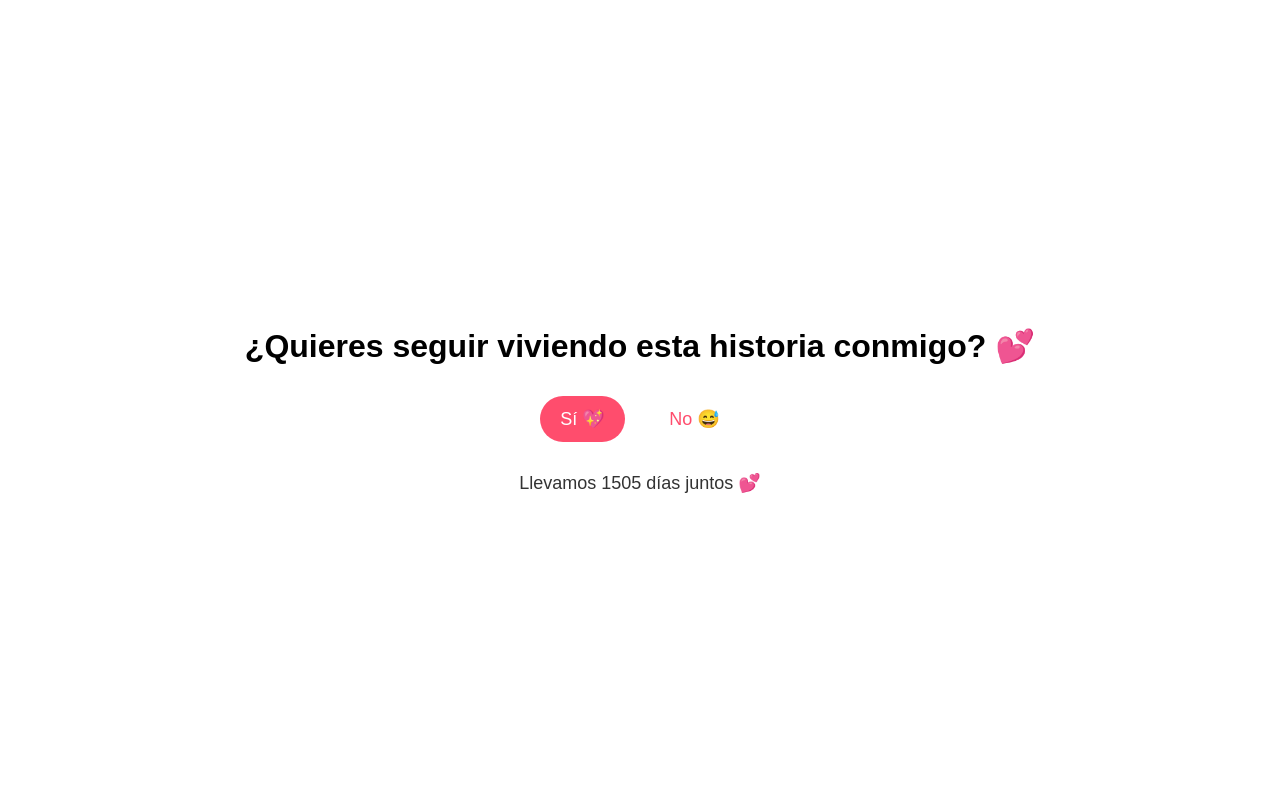
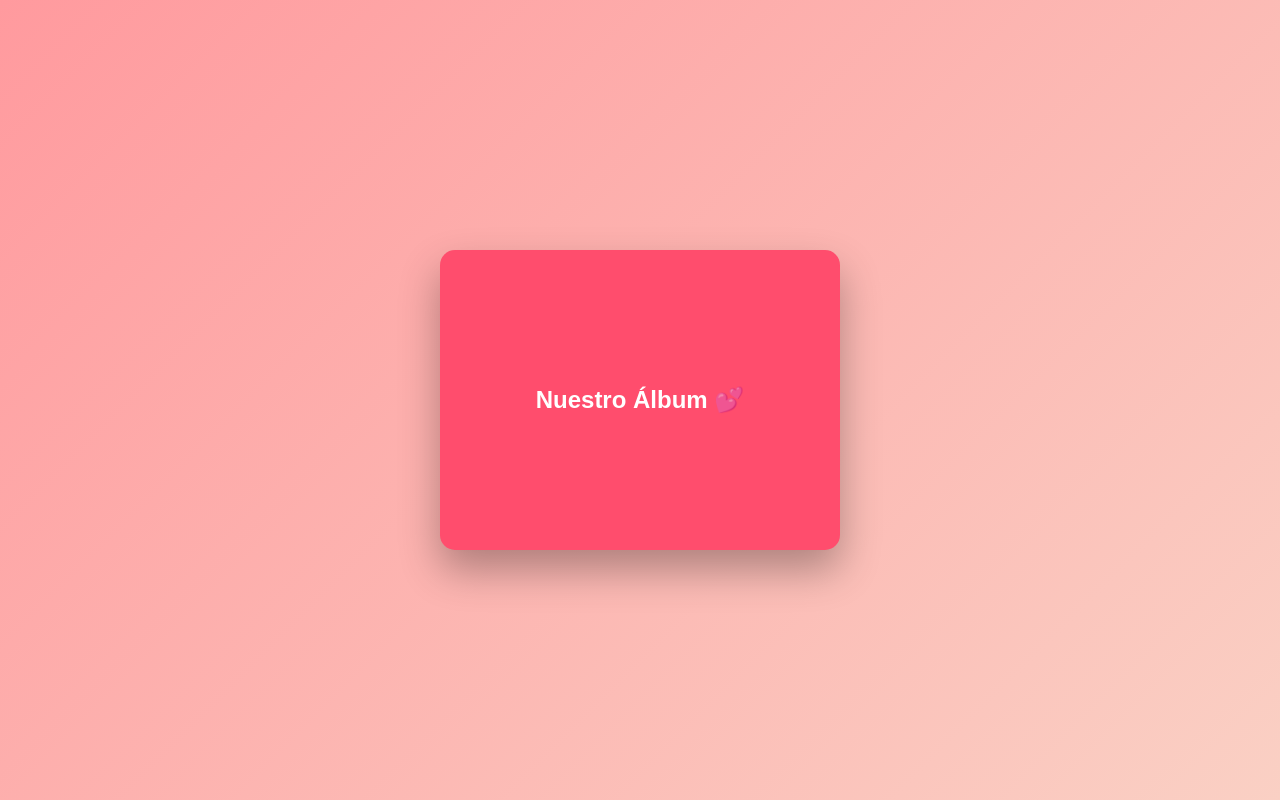
Before and after one commit to jejorulo-droid/Mailof, a plain HTML site: page index.html in a window 1280 px wide. Drawn offline with Linux system fonts and the light colour scheme; grey boxes are pictures that could not be loaded.

Commit message:
Update index.html

```diff
--- a/index.html
+++ b/index.html
@@ -2,64 +2,24 @@
 <html lang="es">
 <head>
 <meta charset="UTF-8">
-<meta name="viewport" content="width=device-width, initial-scale=1.0">
-<title>Para el Amor de Mi Vida 💖</title>
+<title>Nuestro Álbum 💖</title>
 
 <style>
 body {
   margin: 0;
-  font-family: Arial, sans-serif;
-  text-align: center;
-  background: linear-gradient(135deg, #ff9a9e, #fad0c4);
-  overflow: hidden;
-}
-
-/* Pantalla inicial */
-#inicio {
-  position: absolute;
-  width: 100%;
   height: 100vh;
   display: flex;
   justify-content: center;
   align-items: center;
-  flex-direction: column;
+  background: linear-gradient(135deg, #ff9a9e, #fad0c4);
+  font-family: Arial, sans-serif;
+  overflow: hidden;
 }
 
-button {
-  padding: 12px 20px;
-  font-size: 18px;
-  border: none;
-  border-radius: 25px;
-  margin: 10px;
-  cursor: pointer;
-}
-
-#si {
-  background: #ff4d6d;
-  color: white;
-}
-
-#no {
-  background: white;
-  color: #ff4d6d;
-  position: relative;
-}
-
-/* Contador */
-#contador {
-  margin-top: 20px;
-  font-size: 18px;
-  color: #333;
-}
-
-/* Álbum */
 .scene {
-  width: 90%;
-  max-width: 400px;
+  width: 400px;
   height: 300px;
-  margin: auto;
   perspective: 1500px;
-  display: none;
 }
 
 .album {
@@ -67,10 +27,10 @@ button {
   height: 100%;
   position: relative;
   transform-style: preserve-3d;
-  transition: transform 1.5s;
+  transition: transform 2s;
 }
 
-.scene.abierto .album {
+.scene:hover .album {
   transform: rotateY(-180deg);
 }
 
@@ -89,7 +49,7 @@ button {
   justify-content: center;
   align-items: center;
   color: white;
-  font-size: 22px;
+  font-size: 24px;
   font-weight: bold;
 }
 
@@ -107,26 +67,24 @@ button {
   height: 80px;
   object-fit: cover;
   border-radius: 8px;
+  transition: transform 0.3s;
+}
+
+.pages img:hover {
+  transform: scale(1.1);
 }
 </style>
 </head>
 
 <body>
 
-<div id="inicio">
-  <h1>¿Quieres seguir viviendo esta historia conmigo? 💕</h1>
+<div class="scene">
+  <div class="album">
 
-  <div>
-    <button id="si" onclick="aceptar()">Sí 💖</button>
-    <button id="no" onmouseover="moverNo()">No 😅</button>
-  </div>
+    <div class="cover">
+      Nuestro Álbum 💕
+    </div>
 
-  <div id="contador"></div>
-</div>
-
-<div class="scene" id="albumScene">
-  <div class="album">
-    <div class="cover">Nuestro Álbum 💕</div>
     <div class="pages">
       <img src="foto1.jpg">
       <img src="foto2.jpg">
@@ -138,47 +96,9 @@ button {
       <img src="foto8.jpg">
       <img src="foto9.jpg">
     </div>
+
   </div>
 </div>
 
-<audio id="musica" loop>
-  <source src="Enamorados.mp3" type="audio/mpeg">
-</audio>
-
-<script>
-// Contador (CAMBIA LA FECHA POR LA TUYA)
-const fechaInicio = new Date("2022-01-01");
-function actualizarContador() {
-  const ahora = new Date();
-  const diferencia = ahora - fechaInicio;
-  const dias = Math.floor(diferencia / (1000 * 60 * 60 * 24));
-  document.getElementById("contador").innerText =
-    "Llevamos " + dias + " días juntos 💕";
-}
-setInterval(actualizarContador, 1000);
-actualizarContador();
-
-// Botón No se mueve
-function moverNo() {
-  const btn = document.getElementById("no");
-  btn.style.position = "absolute";
-  btn.style.left = Math.random() * 70 + "%";
-  btn.style.top = Math.random() * 70 + "%";
-}
-
-// Aceptar
-function aceptar() {
-  const audio = document.getElementById("musica");
-  audio.play();
-
-  document.getElementById("inicio").style.display = "none";
-  document.getElementById("albumScene").style.display = "block";
-
-  setTimeout(() => {
-    document.getElementById("albumScene").classList.add("abierto");
-  }, 300);
-}
-</script>
-
 </body>
 </html>
```
